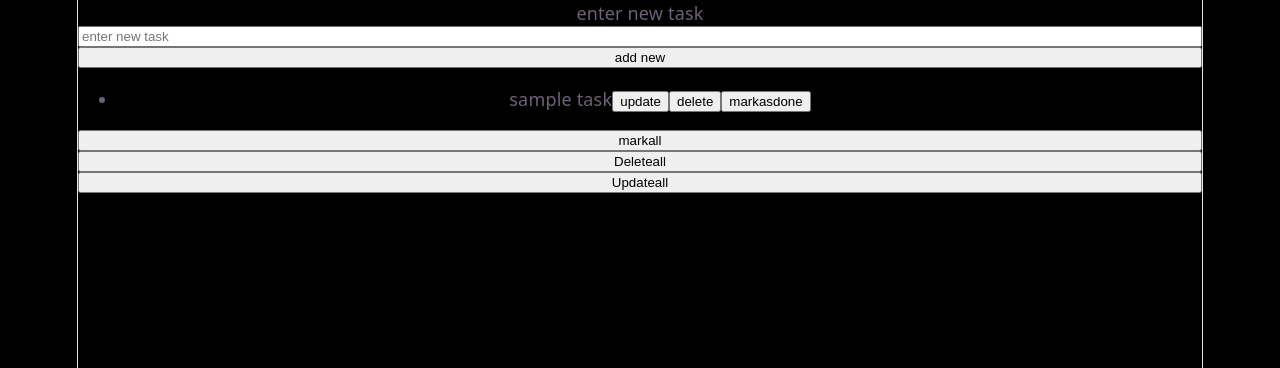
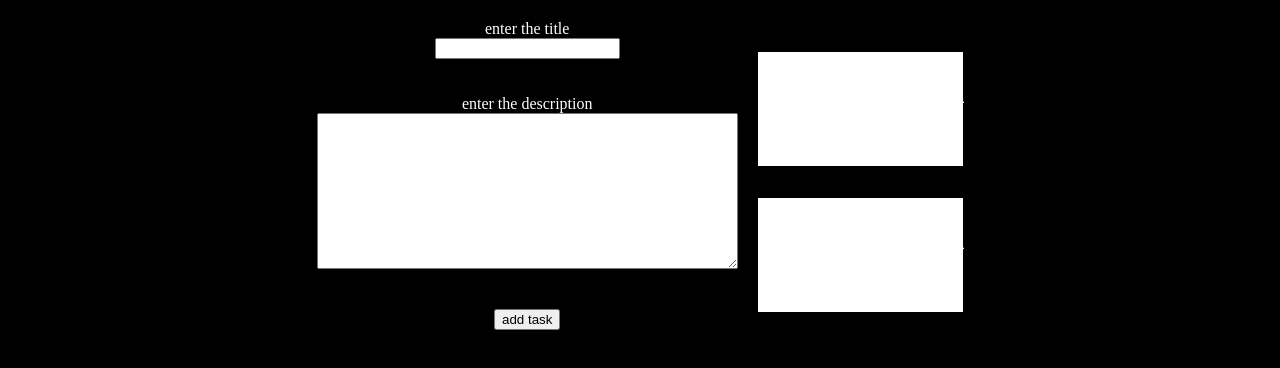
Before and after one commit to Rahul-Ranjan-dev/learning-react, a React (Vite) app: page / in a window 1280 px wide. Shown: the top 368 px of the page. Built offline with nearby package versions, Linux system fonts and the light colour scheme.

Commit message:
save form

```diff
--- a/src/App.jsx
+++ b/src/App.jsx
@@ -11,11 +11,12 @@ import Ludo from './ludo.jsx'
 import Todo from './todo.jsx'
 import Todo1 from './todo1.jsx'
 import Lottery from './lotterygame.jsx'
+import Form from './form.jsx'
 function App() {
 
   return (
     <>
-   <Todo1/>
+   <Form/>
     </>
   )
 }
--- /dev/null
+++ b/src/form.jsx
@@ -0,0 +1,55 @@
+import { useState } from 'react'
+export default function Form(){
+    const [title,settitle]=useState("")
+    const [description,setdescription]=useState("")
+    const [notes,setnotes]=useState([])
+    function handleSubmit(e){
+        e.preventDefault();
+        setnotes({...notes,title:title,description:description})
+        settitle("")
+        setdescription("")
+    }
+    function handleiChange(event){
+    settitle(event.target.value)
+
+  }
+  function handletChange(event){
+    setdescription(event.target.value)
+
+  }
+   return(
+        <>
+    <div className="page">
+        <div className="form">
+            <form onSubmit={handleSubmit}>
+                <div className="form-content">
+                    <label htmlFor="form-title">enter the title</label>
+                    <br/>
+                    <input id="form-title"  onChange={handleiChange} value={title} required/>
+                </div>
+                    <br/><br/>
+                <div className="form-content">
+                    <label htmlFor="form-description">enter the description</label>
+                    <br/>
+                    <textarea id="form-description" rows="10" cols="50" onChange={handletChange} value={description} required></textarea>
+                </div>
+                    <br/><br/>
+                <button>add task</button>
+            </form>
+        </div>
+        <div className="show-tasks">
+            <div className="task">
+                <h1>hello bhai</h1>
+                <p>you are excellent</p>
+            </div>
+            <div className="task">
+                <h1>hello bhai</h1>
+                <p>you are excellent</p>
+            </div>
+        </div>
+    </div>
+
+        </>
+    )
+
+}
--- a/src/index.css
+++ b/src/index.css
@@ -1,59 +1,32 @@
-:root {
-  --text: #6b6375;
-  --text-h: #08060d;
-  --bg: #fff;
-  --border: #e5e4e7;
-  --code-bg: #f4f3ec;
-  --accent: #aa3bff;
-  --accent-bg: rgba(170, 59, 255, 0.1);
-  --accent-border: rgba(170, 59, 255, 0.5);
-  --social-bg: rgba(244, 243, 236, 0.5);
-  --shadow:
-    rgba(0, 0, 0, 0.1) 0 10px 15px -3px, rgba(0, 0, 0, 0.05) 0 4px 6px -2px;
-
-  --sans: system-ui, 'Segoe UI', Roboto, sans-serif;
-  --heading: system-ui, 'Segoe UI', Roboto, sans-serif;
-  --mono: ui-monospace, Consolas, monospace;
-
-  font: 18px/145% var(--sans);
-  letter-spacing: 0.18px;
-  color-scheme: light dark;
-  color: var(--text);
-  background: var(--bg);
-  font-synthesis: none;
-  text-rendering: optimizeLegibility;
-  -webkit-font-smoothing: antialiased;
-  -moz-osx-font-smoothing: grayscale;
-
-  @media (max-width: 1024px) {
-    font-size: 16px;
-  }
-}
-
-@media (prefers-color-scheme: dark) {
-  :root {
-    --text: #9ca3af;
-    --text-h: #f3f4f6;
-    --bg: #16171d;
-    --border: #2e303a;
-    --code-bg: #1f2028;
-    --accent: #c084fc;
-    --accent-bg: rgba(192, 132, 252, 0.15);
-    --accent-border: rgba(192, 132, 252, 0.5);
-    --social-bg: rgba(47, 48, 58, 0.5);
-    --shadow:
-      rgba(0, 0, 0, 0.4) 0 10px 15px -3px, rgba(0, 0, 0, 0.25) 0 4px 6px -2px;
-  }
-
-  #social .button-icon {
-    filter: invert(1) brightness(2);
-  }
-}
 
 body {
   margin: 0;
   background-color:black;
+
 }
+.page {
+  display: flex;
+  flex-wrap: nowrap; /* default for larger screens */
+  gap: 20px;         /* spacing between items */
+  justify-content: center;
+  align-items: flex-start;
+  padding: 20px;
+  color:white;
+}
+.task{
+  background-color:white;
+}
+
+@media (max-width: 600px) {
+  .page {
+    flex-wrap: wrap;          /* allow wrapping on small screens */
+    flex-direction: column;   /* stack items vertically */
+    gap: 15px;                /* reduce spacing for mobile */
+    padding: 10px;            /* tighter padding */
+  }
+}
+
+
 #card{
 
   width:500px;
```
